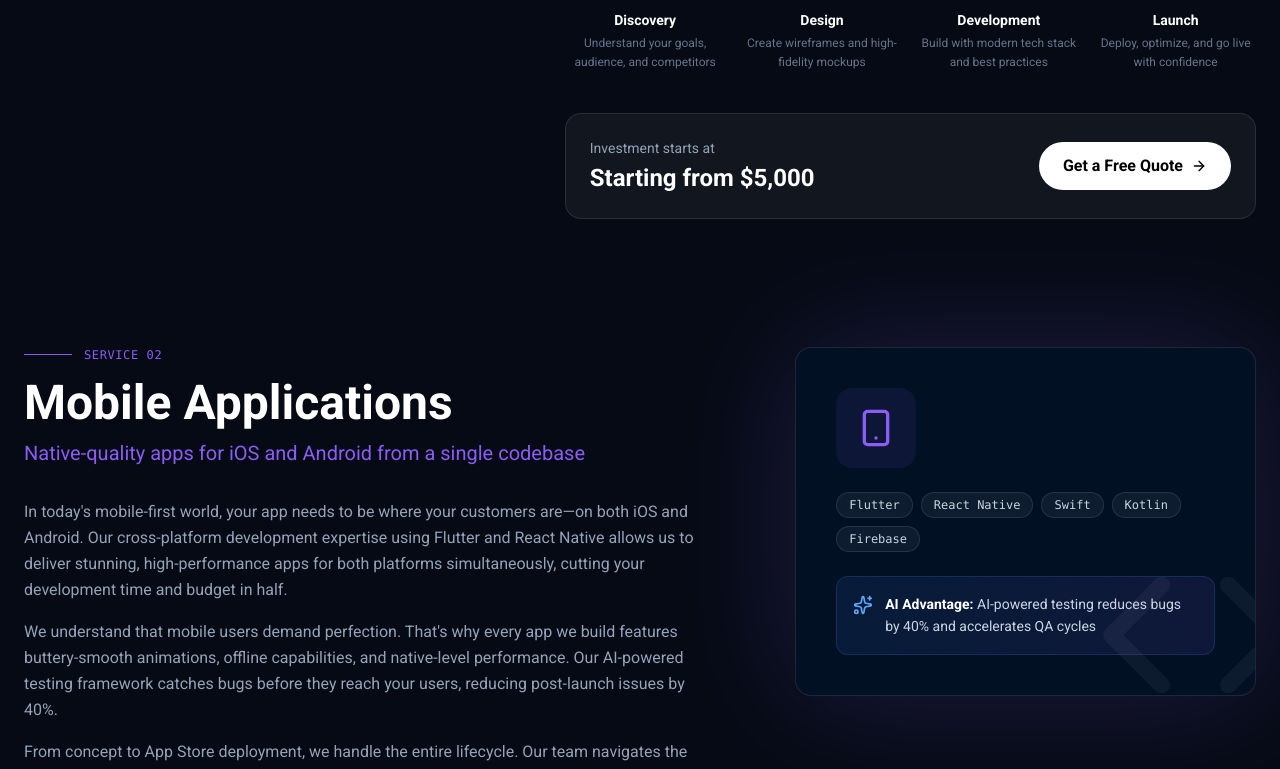
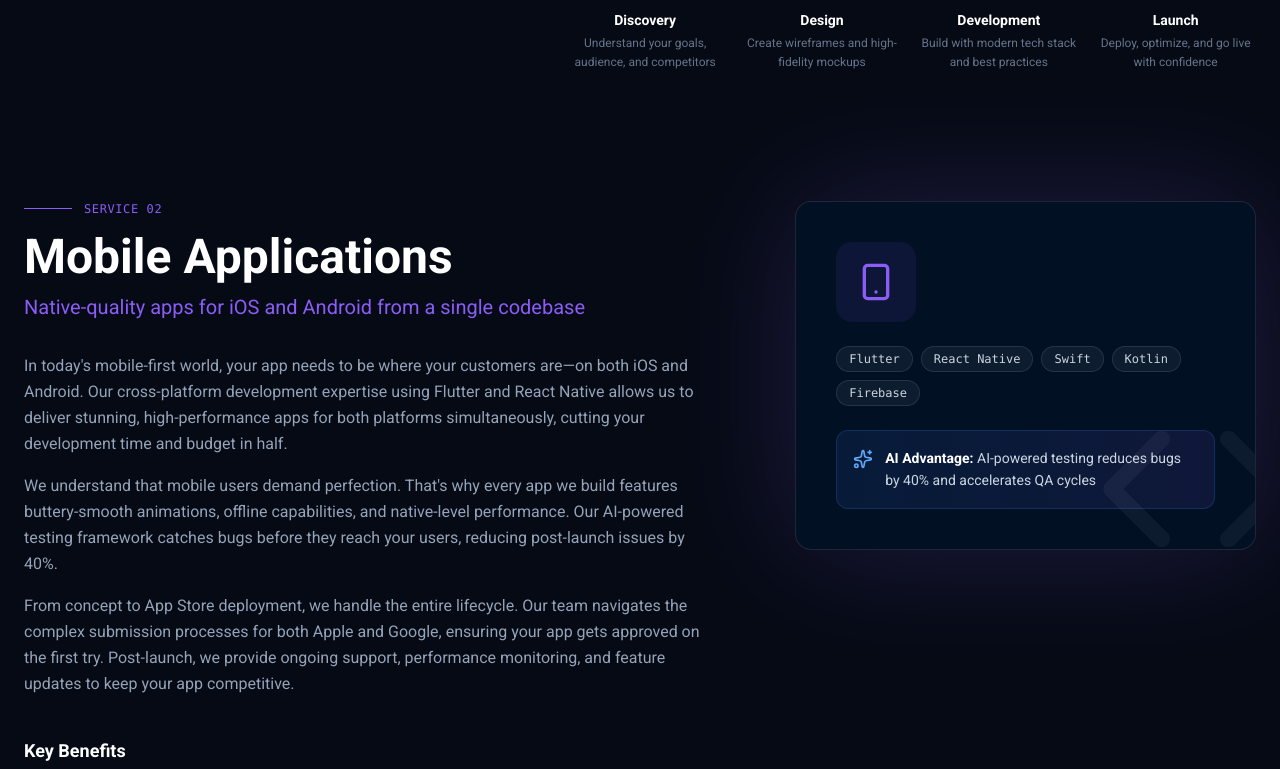
Before and after one commit to balarajakumara3-droid/Gemini--dev--web, a React (Vite) app: page /services in a window 1280 px wide. Shown: the part 1845-2614 px from the top of the page. Built offline with nearby package versions, Linux system fonts and the light colour scheme; a web font is replaced by a local one.

Commit message:
Update ServicesPage.tsx

```diff
--- a/pages/ServicesPage.tsx
+++ b/pages/ServicesPage.tsx
@@ -475,7 +475,7 @@ export const ServicesPage: React.FC = () => {
                                     <ProcessTimeline steps={service.process} color={service.color} />
 
                                     {/* CTA Section */}
-                                    <div className="mt-10 flex flex-col sm:flex-row items-start sm:items-center gap-6 p-6 rounded-2xl bg-white/5 border border-white/10">
+                                    {/* <div className="mt-10 flex flex-col sm:flex-row items-start sm:items-center gap-6 p-6 rounded-2xl bg-white/5 border border-white/10">
                                         <div className="flex-1">
                                             <p className="text-slate-400 text-sm mb-1">Investment starts at</p>
                                             <p className="text-2xl font-bold text-white">{service.pricingIndicator}</p>
@@ -487,7 +487,7 @@ export const ServicesPage: React.FC = () => {
                                             Get a Free Quote
                                             <ArrowRight className="w-4 h-4" />
                                         </Link>
-                                    </div>
+                                    </div> */}
                                 </div>
                             </div>
                         </motion.section>
```
